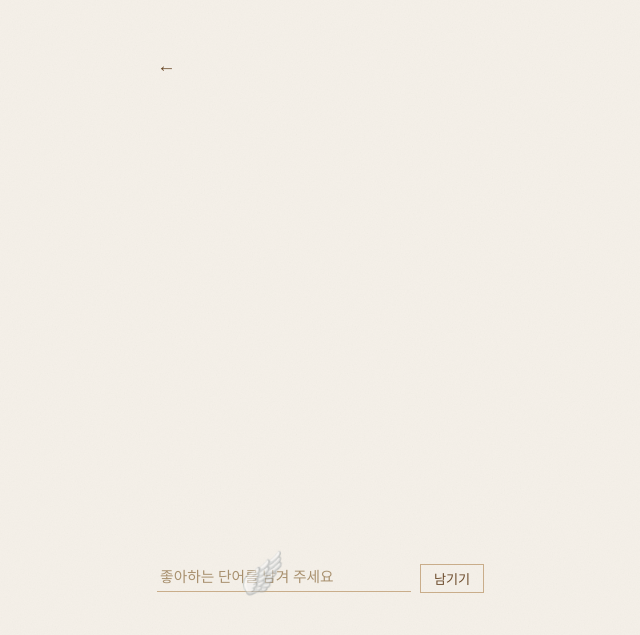
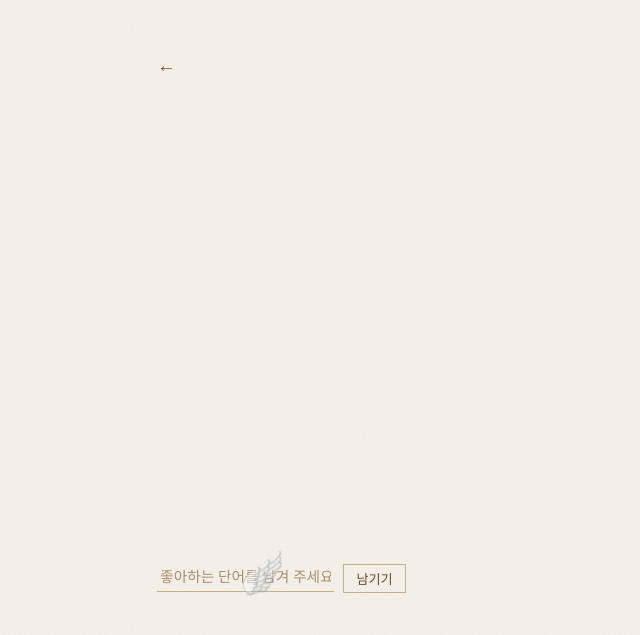
Before and after one commit to jiahnkiss/jiahnkiss.github.io, a Jekyll site: the page built from words.html, in a window 1280 px wide. Shown: the top 635 px of the page, without its empty margins (173-813 px from the left). Built offline with Jekyll 4.4.1, drawn with Linux system fonts in a browser that asks for light colours; some web fonts are replaced; comment, search, counter and statistics services are not loaded.

Commit message:
Shorten word input field width further
Co-Authored-By: Claude Sonnet 4.6 <noreply@anthropic.com>

```diff
--- a/assets/css/style.css
+++ b/assets/css/style.css
@@ -277,7 +277,7 @@ a:hover {
   padding: 0.3rem 0.2rem;
   color: #3b2f1e;
   outline: none;
-  width: 16rem;
+  width: 11rem;
 }
 
 .word-input::placeholder {
```
